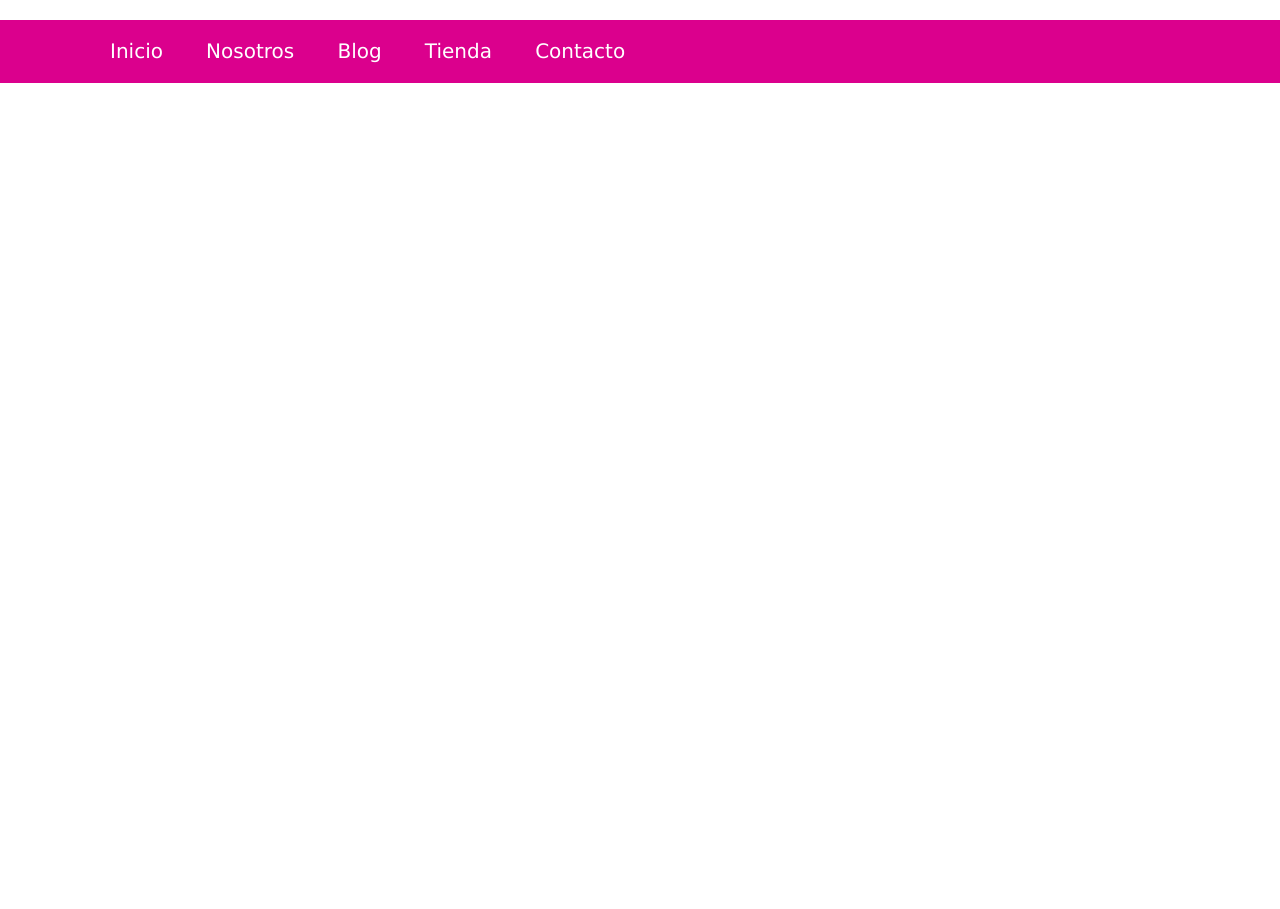
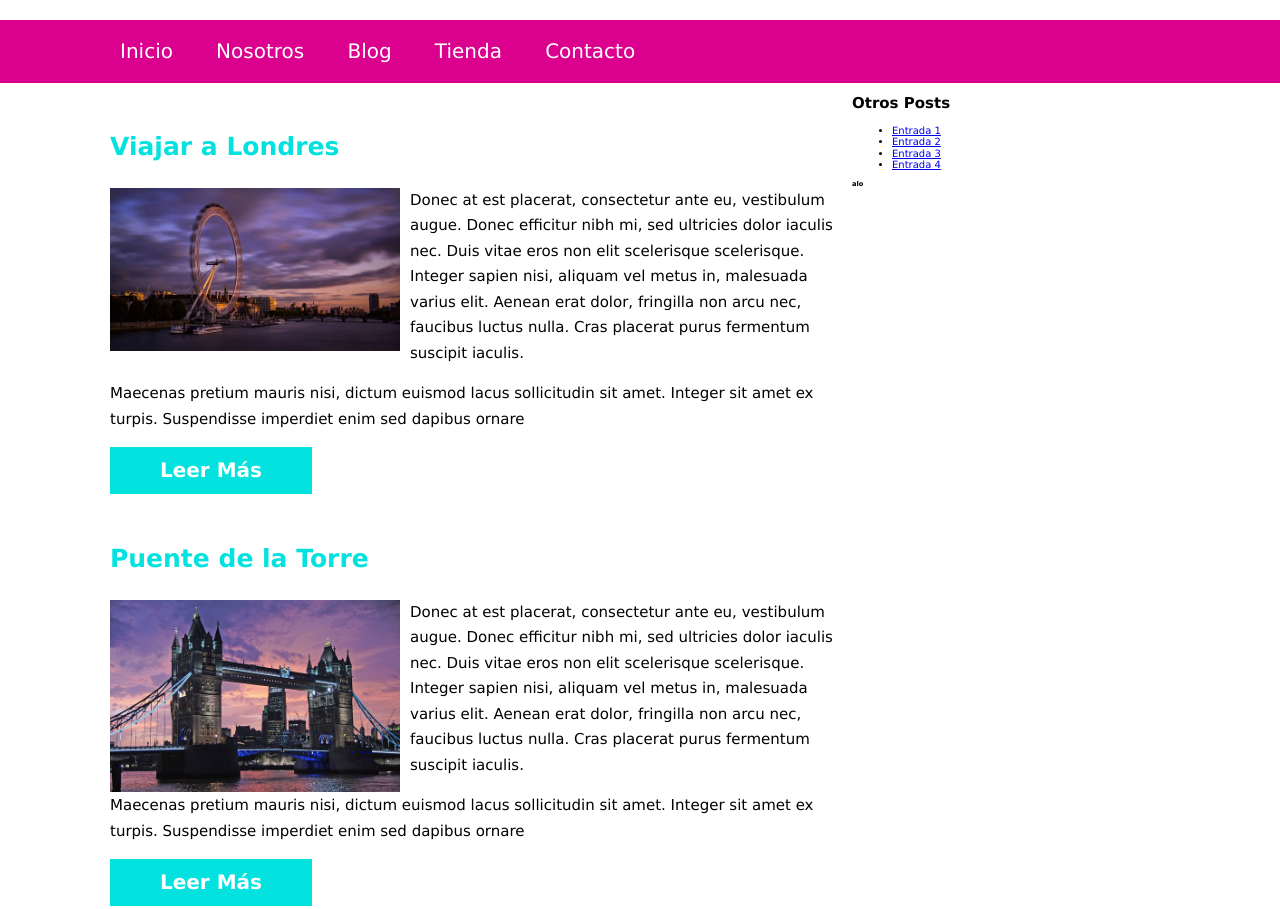
Before and after one commit to SantiM96/proyect3, a plain HTML site: page index.html in a window 1280 px wide. Shown: the part 103-1012 px from the top of the page. Before the commit the page ends 800 px from the top, so only its background shows below. Drawn offline with Linux system fonts and the light colour scheme.

Commit message:
Advance to main content

```diff
--- a/css/styles.css
+++ b/css/styles.css
@@ -10,12 +10,53 @@ body {
 }
 img {
     max-width: 100%;
+    display: block;
+    margin: auto
 }
+@media (min-width: 768px) {
+    img {
+        display: inline;
+    }
+}
+@media (min-width: 768px) {
+    img {
+        padding-right: 1rem;
+    }
+}
+p {
+    font-size: 1.5rem;
+    line-height: 1.7;
+}
+
 
     /** Utilities **/
 .container {
     max-width: 110rem;
     margin: 0 auto;
+    padding: 0 2rem;
+}
+@media (min-width: 115rem) {
+    .container {
+        padding: 0;
+    }
+}
+.clearfix {
+    overflow: auto;
+}
+.button {
+    display: block;
+    text-align: center;
+    background-color: #03e2de;
+    color: #ffffff;
+    padding: 1.2rem 5rem;
+    font-size: 2rem;
+    font-weight: bold;
+    text-decoration: none;
+}
+@media (min-width: 768px) {
+    .button {
+        display: inline-block;
+    }
 }
 
     /** Header **/
@@ -26,6 +67,18 @@ img {
     /** Navegation **/
 .bar {
     background-color: #db008d;
+}
+@media (min-width: 768px) {
+    .bar-cont {
+    max-width: 110rem;
+    margin: 0 auto;
+    padding: 0 1rem;
+    }
+}
+@media (min-width: 115rem) {
+    .bar-cont {
+        padding: 0;
+    }
 }
 .main-nav a {
     display: block;
@@ -43,3 +96,28 @@ img {
 .main-nav a:hover {
     background-color: #03e2de;
 }
+
+    /** Main Content **/
+.entry {
+    padding-top: 3rem;
+}
+.entry h2 {
+    color: #03e2de;
+    font-size: 2.5rem;
+    padding-bottom: 0.5rem;
+}
+@media (min-width: 768px) {
+        .main-content {
+        width: 70%;
+        float: left;
+    }
+    .sidebar {
+        width: 30%;
+        float: right;
+    }
+    .entry img {
+        width: 300px;
+        float: left;
+    }
+
+}
--- a/index.html
+++ b/index.html
@@ -15,7 +15,7 @@
     </header>
 
     <div class="bar">
-        <nav class="main-nav container">
+        <nav class="main-nav bar-cont">
             <a href="#">Inicio</a>
             <a href="#">Nosotros</a>
             <a href="#">Blog</a>
@@ -23,6 +23,63 @@
             <a href="#">Contacto</a>
         </nav>
     </div>
+
+    <div class="container clearfix">
+        <main class="main-content">
+            <article class="entry">
+                <h2>Viajar a Londres</h2>
+                <img src="img/imagen_1.jpg" alt="Imagen de Viaje">
+                <p>Donec at est placerat, consectetur ante eu, vestibulum augue. Donec efficitur nibh mi, sed ultricies dolor iaculis nec.
+                Duis vitae eros non elit scelerisque scelerisque. Integer sapien nisi, aliquam vel metus in, malesuada varius elit.
+                Aenean erat dolor, fringilla non arcu nec, faucibus luctus nulla. Cras placerat purus fermentum suscipit iaculis.</p>
+                <p>Maecenas pretium mauris nisi, dictum euismod lacus sollicitudin sit amet. Integer sit amet ex turpis. Suspendisse
+                imperdiet enim sed dapibus ornare</p>
+                <a href="#" class="button">Leer Más</a>
+            </article>
+            <article class="entry">
+                <h2>Puente de la Torre</h2>
+                <img src="img/imagen_2.jpg" alt="Imagen de Viaje">
+                <p>Donec at est placerat, consectetur ante eu, vestibulum augue. Donec efficitur nibh mi, sed ultricies dolor
+                    iaculis nec.
+                    Duis vitae eros non elit scelerisque scelerisque. Integer sapien nisi, aliquam vel metus in, malesuada varius
+                    elit.
+                    Aenean erat dolor, fringilla non arcu nec, faucibus luctus nulla. Cras placerat purus fermentum suscipit
+                    iaculis.</p>
+                <p>Maecenas pretium mauris nisi, dictum euismod lacus sollicitudin sit amet. Integer sit amet ex turpis. Suspendisse
+                    imperdiet enim sed dapibus ornare</p>
+                <a href="#" class="button">Leer Más</a>
+            </article>
+            <article class="entry">
+                <h2>Metro de Londres</h2>
+                <img src="img/imagen_3.jpg" alt="Imagen de Viaje">
+                <p>Donec at est placerat, consectetur ante eu, vestibulum augue. Donec efficitur nibh mi, sed ultricies dolor
+                    iaculis nec.
+                    Duis vitae eros non elit scelerisque scelerisque. Integer sapien nisi, aliquam vel metus in, malesuada varius
+                    elit.
+                    Aenean erat dolor, fringilla non arcu nec, faucibus luctus nulla. Cras placerat purus fermentum suscipit
+                    iaculis.</p>
+                <p>Maecenas pretium mauris nisi, dictum euismod lacus sollicitudin sit amet. Integer sit amet ex turpis. Suspendisse
+                    imperdiet enim sed dapibus ornare</p>
+                <a href="#" class="button">Leer Más</a>
+            </article>
+        </main>
+        <aside class="sidebar">
+            <section class="other-entries">
+                <h2>Otros Posts</h2>
+                <ul>
+                    <li><a href="#">Entrada 1</a></li>
+                    <li><a href="#">Entrada 2</a></li>
+                    <li><a href="#">Entrada 3</a></li>
+                    <li><a href="#">Entrada 4</a></li>
+                </ul>
+            </section>
+        </aside>
+        <h6>alo</h6>
+    </div>
+
+
+
+
 </body>
 
 </html>
```
